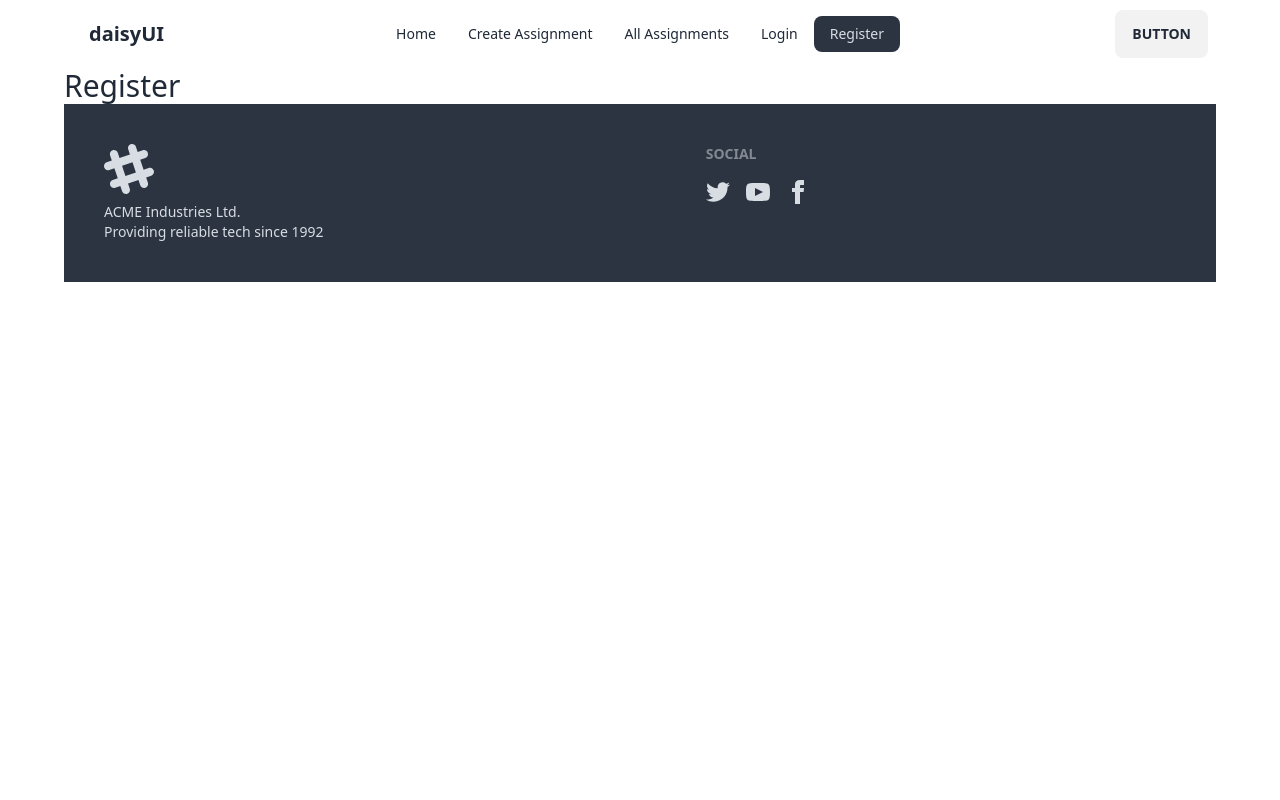
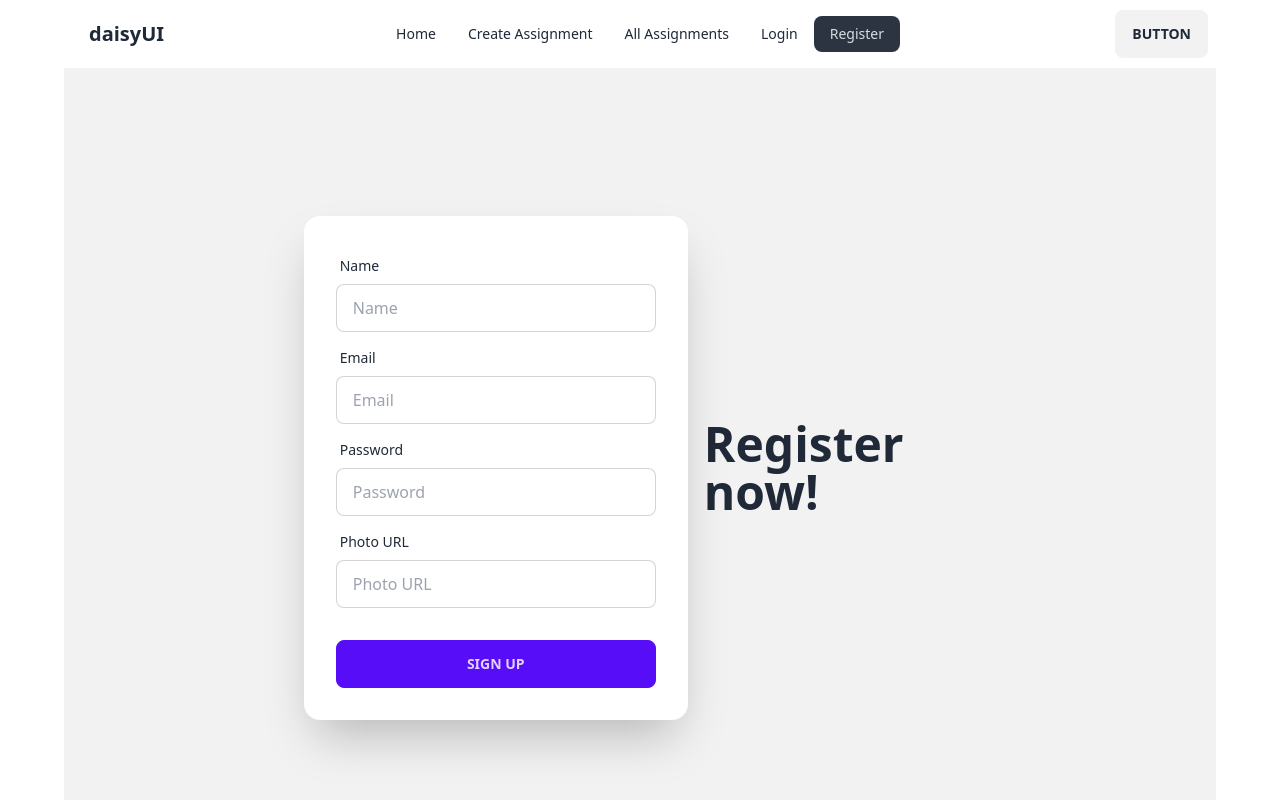
Before and after one commit to nayanrashed/group-study-assignment-rashed, a React (Vite) app: page /register in a window 1280 px wide. Shown: the top 800 px of the page. Built offline with nearby package versions, Linux system fonts and the light colour scheme; no server answers.

Commit message:
registration page completed with firebase installation

```diff
--- a/package.json
+++ b/package.json
@@ -10,12 +10,14 @@
     "preview": "vite preview"
   },
   "dependencies": {
+    "firebase": "^10.5.2",
     "localforage": "^1.10.0",
     "match-sorter": "^6.3.1",
     "react": "^18.2.0",
     "react-dom": "^18.2.0",
     "react-router-dom": "^6.18.0",
-    "sort-by": "^1.2.0"
+    "sort-by": "^1.2.0",
+    "sweetalert2": "^11.9.0"
   },
   "devDependencies": {
     "@types/react": "^18.2.15",
--- a/src/Pages/Register/Register.jsx
+++ b/src/Pages/Register/Register.jsx
@@ -1,11 +1,111 @@
+import { useContext } from "react";
+import { AuthContext } from "../../providers/AuthProviders";
+import { useNavigate } from "react-router-dom";
+import Swal from "sweetalert2";
+
+const Register = () => {
+  const { user, createUser } = useContext(AuthContext);
+
+  const navigate = useNavigate();
 
 
-const Register = () => {
-    return (
-        <div>
-            <h2 className="text-3xl">Register</h2>
+  const handleRegister = (e) => {
+    e.preventDefault();
+    const form = e.target;
+    const name = form.name.value;
+    const email = form.email.value;
+    const password = form.password.value;
+    const photo = form.photo.value;
+    console.log(name, email, password, photo);
+    createUser(email, password)
+      .then((result) => {
+        console.log(result);
+        // e.target.reset();
+        // navigate("/");
+        Swal.fire({
+          title: "Success",
+          text: "Registration Completed",
+          icon: "success",
+          confirmButtonText: "Close",
+        });
+      })
+      .then((error) => {
+        console.error(error);
+        Swal.fire({
+          title: "Error!",
+          text: "Wrong Email of Password",
+          icon: "error",
+          confirmButtonText: "Close",
+        });
+      })
+  };
+  return (
+    <div>
+      <div>
+        <div className="hero min-h-screen bg-base-200">
+          <div className="hero-content flex-col lg:flex-row-reverse">
+            <div className="text-center lg:text-left">
+              <h1 className="text-5xl font-bold">Register now!</h1>
+            </div>
+            <div className="card flex-shrink-0 w-full max-w-sm shadow-2xl bg-base-100">
+              <form onSubmit={handleRegister} className="card-body">
+                <div className="form-control">
+                  <label className="label">
+                    <span className="label-text">Name</span>
+                  </label>
+                  <input
+                    type="text"
+                    name="name"
+                    placeholder="Name"
+                    className="input input-bordered"
+                    required
+                  />
+                </div>
+                <div className="form-control">
+                  <label className="label">
+                    <span className="label-text">Email</span>
+                  </label>
+                  <input
+                    type="email"
+                    name="email"
+                    placeholder="Email"
+                    className="input input-bordered"
+                    required
+                  />
+                </div>
+                <div className="form-control">
+                  <label className="label">
+                    <span className="label-text">Password</span>
+                  </label>
+                  <input
+                    type="password"
+                    name="password"
+                    placeholder="Password"
+                    className="input input-bordered"
+                    required
+                  />
+                </div>
+                <div className="form-control">
+                  <label className="label">
+                    <span className="label-text">Photo URL</span>
+                  </label>
+                  <input
+                    type="text"
+                    name="photo"
+                    placeholder="Photo URL"
+                    className="input input-bordered"
+                  />
+                </div>
+                <div className="form-control mt-6">
+                  <button className="btn btn-primary">Sign Up</button>
+                </div>
+              </form>
+            </div>
+          </div>
         </div>
-    );
+      </div>
+    </div>
+  );
 };
 
 export default Register;
--- /dev/null
+++ b/src/firebase/firebase.config.js
@@ -0,0 +1,18 @@
+// Import the functions you need from the SDKs you need
+import { initializeApp } from "firebase/app";
+// TODO: Add SDKs for Firebase products that you want to use
+// https://firebase.google.com/docs/web/setup#available-libraries
+
+// Your web app's Firebase configuration
+const firebaseConfig = {
+    apiKey: "AIzaSyCkUfzBB47ZaCMnZX8qlKS37Q6Apmgg-ww",
+    authDomain: "group-study-rashed.firebaseapp.com",
+    projectId: "group-study-rashed",
+    storageBucket: "group-study-rashed.appspot.com",
+    messagingSenderId: "550350229921",
+    appId: "1:550350229921:web:6fb0a4c0f94245039b3be0"
+};
+
+// Initialize Firebase
+const app = initializeApp(firebaseConfig);
+export default app;
--- a/src/main.jsx
+++ b/src/main.jsx
@@ -3,9 +3,10 @@ import ReactDOM from "react-dom/client";
 import "./index.css";
 import { RouterProvider } from "react-router-dom";
 import router from "./routes/Routes.jsx";
+import AuthProviders from "./providers/AuthProviders.jsx";
 
 ReactDOM.createRoot(document.getElementById("root")).render(
   <React.StrictMode>
-    <RouterProvider router={router}></RouterProvider>
+    <AuthProviders><RouterProvider router={router}></RouterProvider></AuthProviders>
   </React.StrictMode>
 );
--- /dev/null
+++ b/src/providers/AuthProviders.jsx
@@ -0,0 +1,41 @@
+import {
+  createUserWithEmailAndPassword,
+  getAuth,
+  onAuthStateChanged,
+} from "firebase/auth";
+import app from "../firebase/firebase.config";
+import { createContext, useEffect, useState } from "react";
+
+const auth = getAuth(app);
+
+export const AuthContext = createContext(null);
+
+const AuthProviders = ({ children }) => {
+  const [user, setUser] = useState(null);
+  const [loading, setLoading] = useState(true);
+  const createUser = (email, password) => {
+    setLoading(true);
+    return createUserWithEmailAndPassword(auth, email, password);
+  };
+
+  useEffect(() => {
+    const unSubscribe = onAuthStateChanged(auth, (currentUser) => {
+      setUser(currentUser);
+      setLoading(false);
+    });
+    return () => {
+      unSubscribe();
+    };
+  }, []);
+
+  const authInfo = {
+    user,
+    createUser,
+  };
+
+  return (
+    <AuthContext.Provider value={authInfo}>{children}</AuthContext.Provider>
+  );
+};
+
+export default AuthProviders;
```
Also changed, not shown: 1 other file (tests, documents, lock files or other folders).
